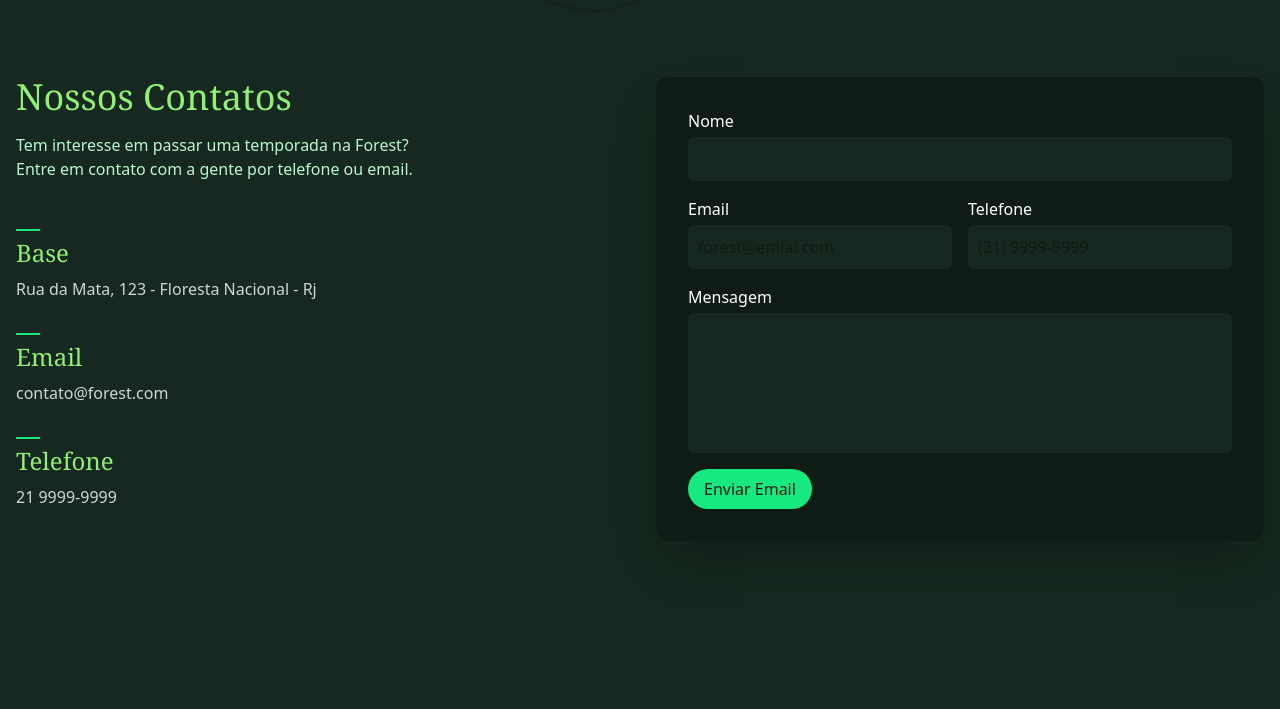
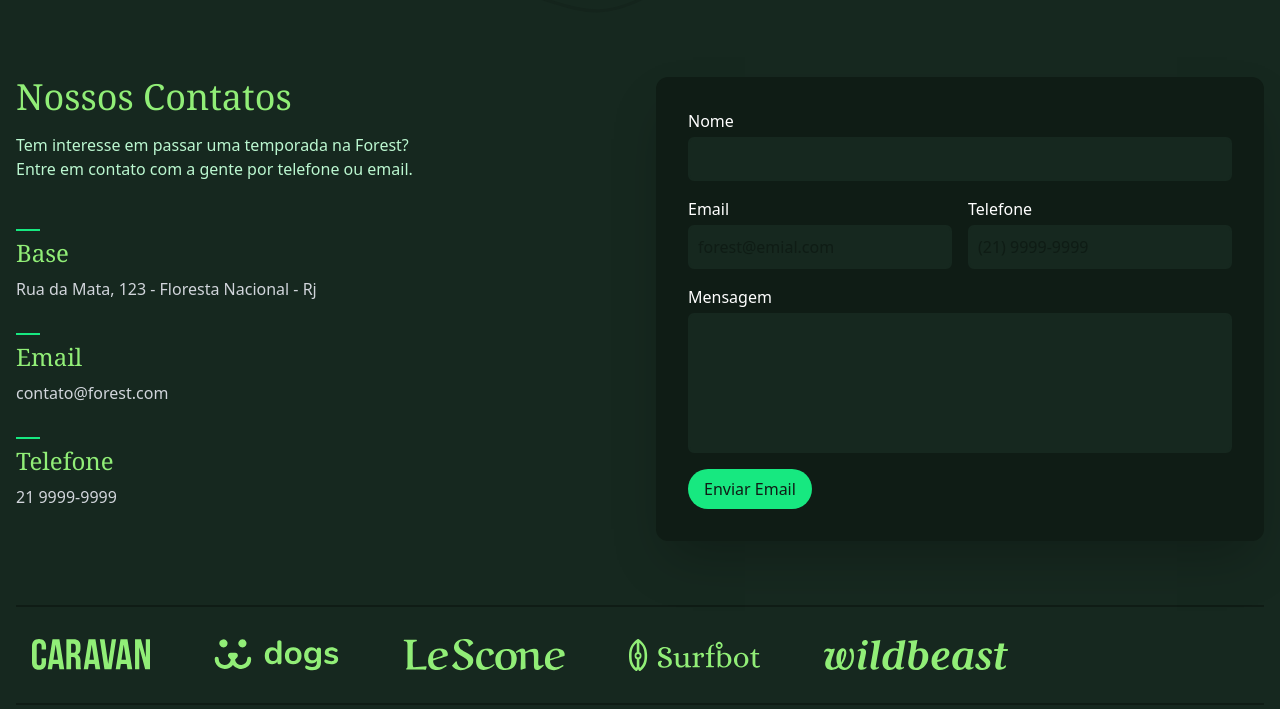
Before and after one commit to AlChris91/Forest, a website: page src/index.html in a window 1280 px wide. Shown: the part 3215-3924 px from the top of the page. Before the commit the page ends 3820 px from the top, so only its background shows below. Drawn offline with Linux system fonts and the light colour scheme.

Commit message:
Sessão parceiros criada

```diff
--- a/src/index.html
+++ b/src/index.html
@@ -284,6 +284,17 @@
       <button class="place-self-start bg-verde-400 text-verde-900 py-2 px-4 inline-block rounded-full">Enviar Email</button>
     </form>
   </section>
+  <!-- Parceiros -->
+  <section class="container mb-12 sm:mb-16">
+    <ul class="flex flex-col items-center py-4 max-sm:divide-y-2 divide-verde-900 *:p-4 *:*:max-h-8
+      sm:flex-row sm:gap-8 sm:border-b-2 sm:border-t-2 sm:border-verde-900 sm-py-8">
+      <li><img src="./img/parceiros/caravan.svg" alt="Caravan"></li>
+      <li><img src="./img/parceiros/dogs.svg" alt="Dogs"></li>
+      <li><img src="./img/parceiros/lescone.svg" alt="Lescone"></li>
+      <li><img src="./img/parceiros/surfbot.svg" alt="Surfbot"></li>
+      <li><img src="./img/parceiros/wildbeast.svg" alt="Wildbeast"></li>
+    </ul>
+  </section>
 </body>
 
 </html>
```
Also changed, not shown: src/output.css.
